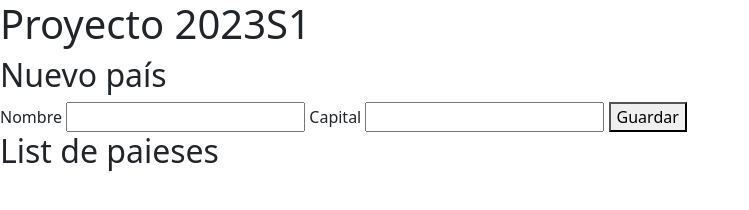
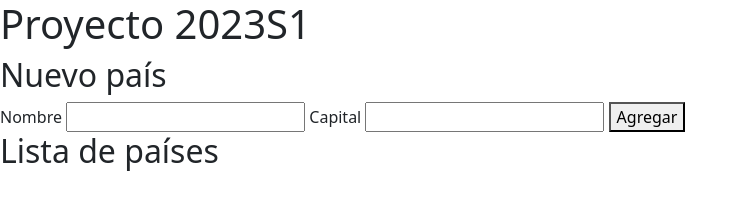
Before and after one commit to ORT-FIS-2023S1/Proyecto2023S1, a plain HTML site: page src/interface/index.html in a window 1280 px wide. Shown: the whole page, without its empty margins (0-749 px from the left). Drawn offline with nearby package versions, Linux system fonts and the light colour scheme.

Commit message:
corrección de ortografía y favicon

```diff
--- a/src/interface/index.html
+++ b/src/interface/index.html
@@ -19,9 +19,9 @@
   <label for="inp_capital">Capital
     <input type="text" id="inp_capital" name="capital">
   </label>
-  <button id="btn_add">Guardar</button>
+  <button id="btn_add">Agregar</button>
   <div id="seccountries">
-    <h2>List de paieses</h2>
+    <h2>Lista de países</h2>
   </div>
 
   <script src="https://cdn.jsdelivr.net/npm/bootstrap@5.2.3/dist/js/bootstrap.bundle.min.js"
```
Also changed, not shown: src/interface/favicon.ico (added).
